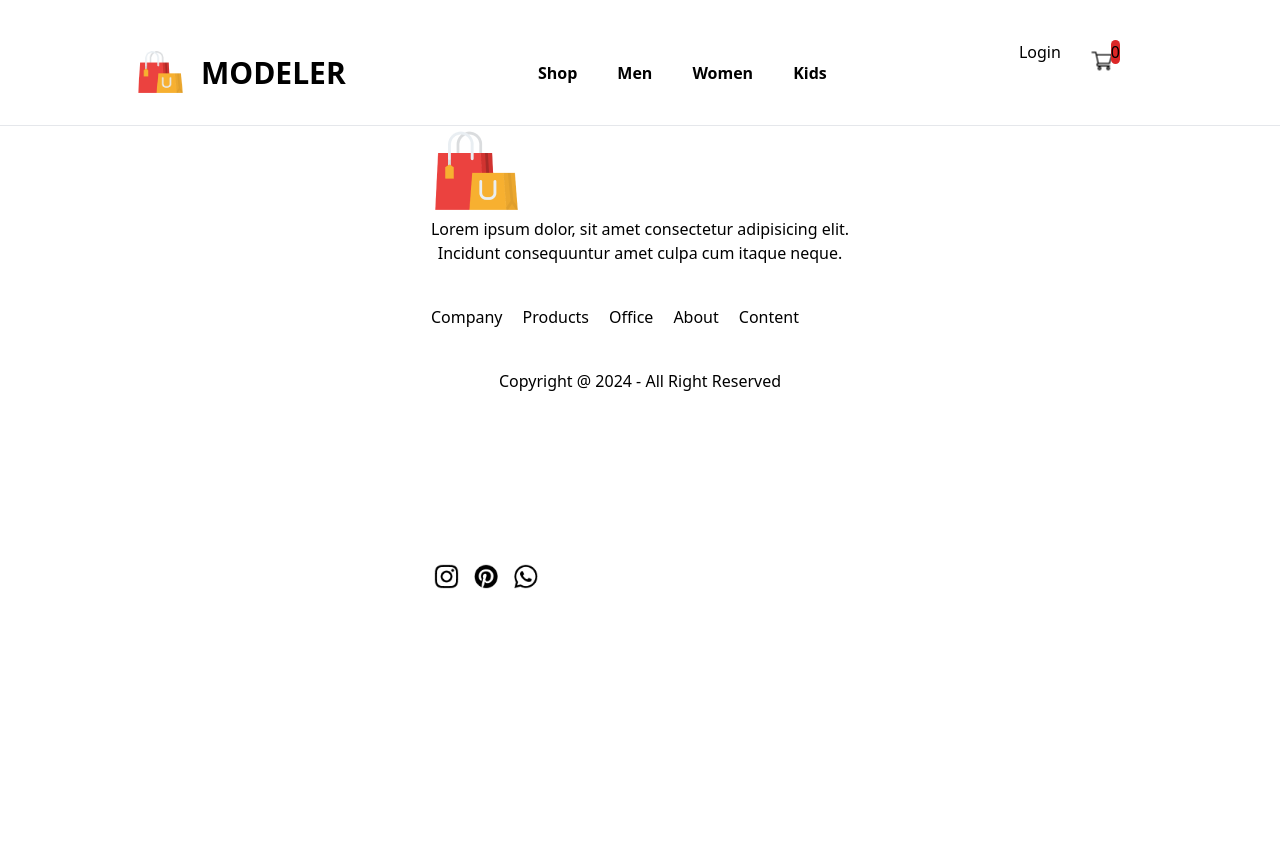
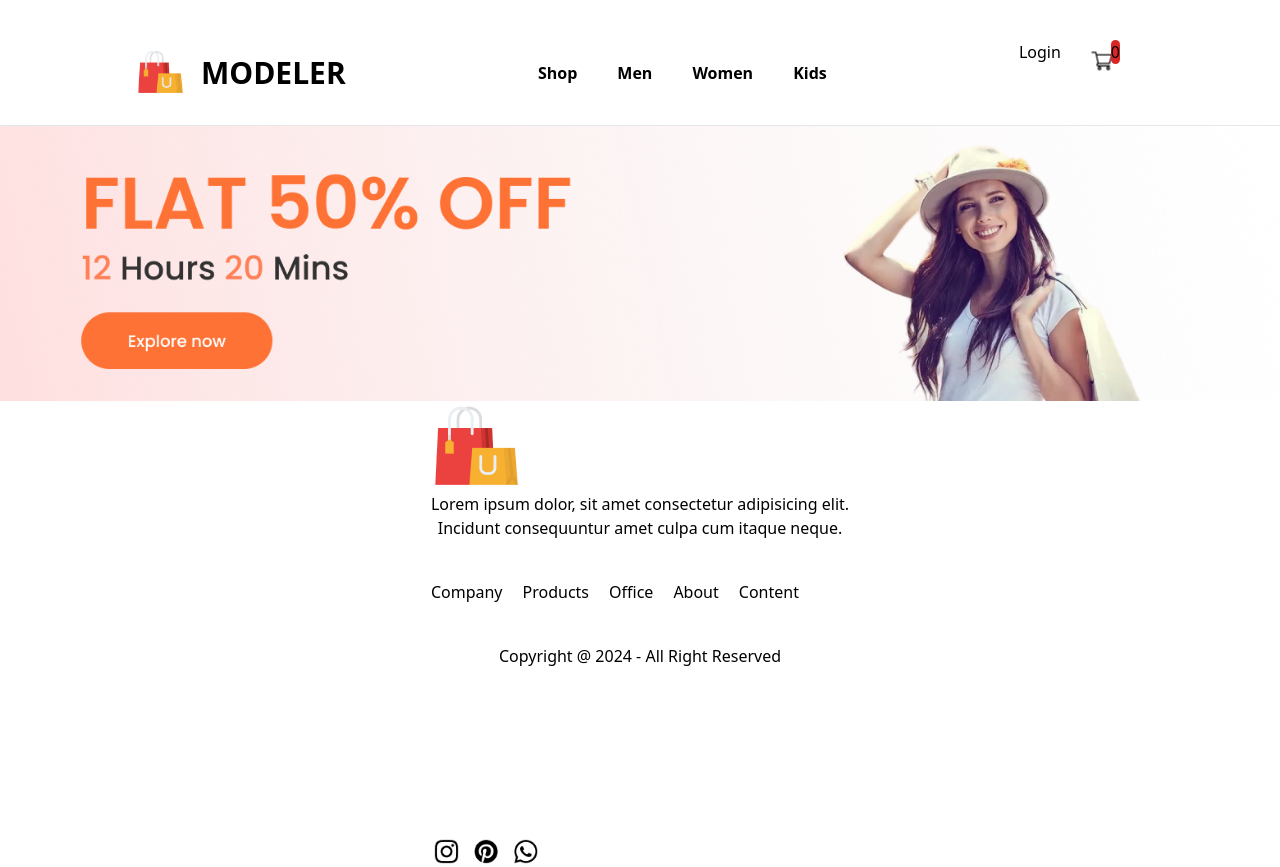
Before and after one commit to dasunthamsh/Ecommerce-Website, a React (Create React App) app: page /womens in a window 1280 px wide. Before the commit the page ends 800 px from the top, so only its background shows below. Built offline with nearby package versions, Linux system fonts and the light colour scheme.

Commit message:
ShopCategory.jsx completely done

```diff
--- a/src/Pges/ShopCategory.jsx
+++ b/src/Pges/ShopCategory.jsx
@@ -1,9 +1,11 @@
-import React from "react";
+import React, {useContext} from "react";
+import { ShopContext} from "../Context/ShopContext";
 
-const ShopCategory = () => {
+const ShopCategory = (props) => {
+    const {all_product} = useContext(ShopContext);
     return (
         <div>
-
+            <img src={props.banner}/>
         </div>
     )
 }
```
